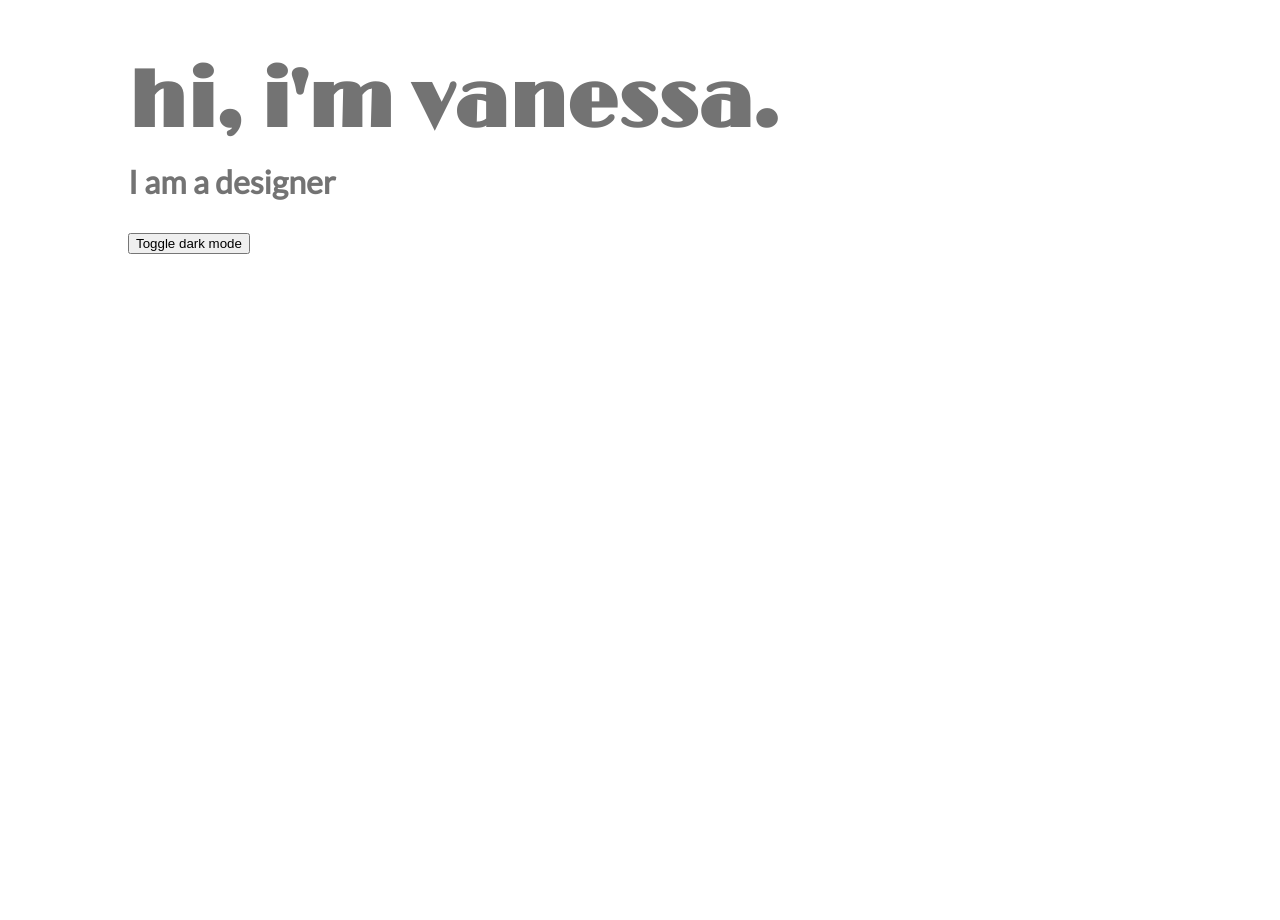
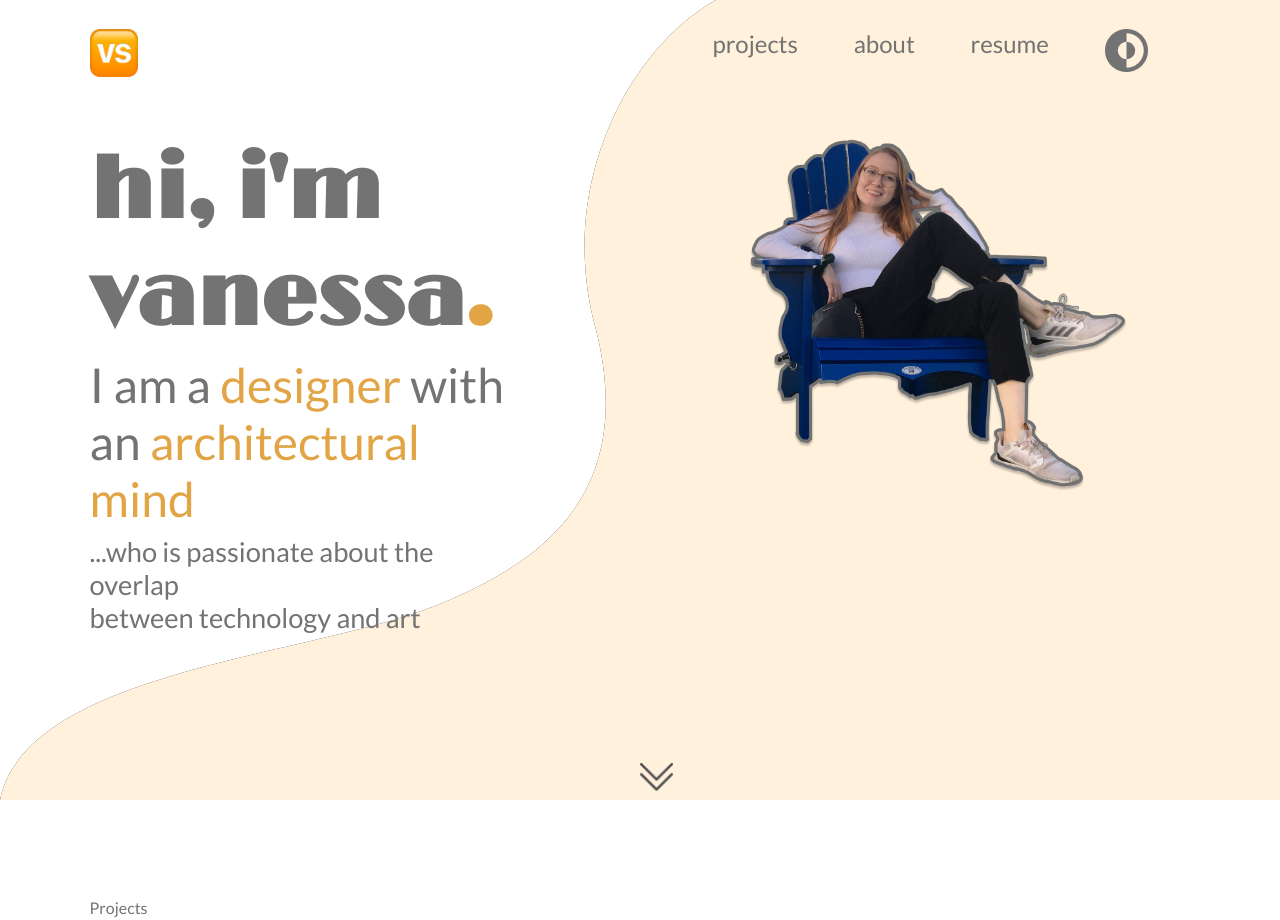
Before and after one commit to v-szymanski/Website, a plain HTML site: page index.html in a window 1280 px wide. Shown: the top 920 px of the page. Before the commit the page ends 800 px from the top, so only its background shows below. Drawn offline with nearby package versions, Linux system fonts and the light colour scheme.

Commit message:
Landing page

```diff
--- a/darkModeFunc.js
+++ b/darkModeFunc.js
@@ -1,4 +1,22 @@
+var ifDark = false;
+
 function darkModeFunc() {
-    var element = document.body;
-    element.classList.toggle("dark-mode");
+    const lightBackground = document.querySelector('.darkModeContainer');
+    const darkBackground = document.querySelector('.darkModeContainer2');
+
+    if (ifDark){
+        ifDark = false;
+        lightBackground.classList.remove('hidden');
+        var element = document.body;
+        element.classList.remove("dark-mode");
+    }
+
+    else{
+        var element = document.body;
+        element.classList.toggle("dark-mode");
+        lightBackground.classList.add('hidden');
+        ifDark = true;
+    }
+
+
 }
--- a/index.html
+++ b/index.html
@@ -12,43 +12,50 @@
     <link rel="preconnect" href="https://fonts.googleapis.com">
     <link rel="preconnect" href="https://fonts.gstatic.com" crossorigin>
     <link href="https://fonts.googleapis.com/css2?family=Lato&family=Limelight&display=swap" rel="stylesheet">
-
-    <style>
-        body {
-            font-size: 100%;
-            color: #737373;
-            background-color: white;
-            margin-left: 10%;
-            margin-right: 10%;
-        }
-
-        .dark-mode {
-            background-color: #454545;
-            color: #E4E4E4;
-        }
-
-        h1 {
-            font-size: 5em;
-            font-family: 'Limelight', cursive;
-            margin-bottom: 0%;
-        }
-
-        h3 {
-            font-size: 2em;
-            font-family: 'Lato', sans-serif;
-            margin-top: 1%;
-        }
-
-        p {
-            font-size: 1em;
-        }
-        </style>
-
 </head>
 
 <body>
-    <h1>hi, i'm vanessa.</h1>
-    <h3>I am a designer</h3>
-    <button type="button" onclick="darkModeFunc()">Toggle dark mode</button>
+    <div class="darkModeContainer">
+    </div>
+    <div class="darkModeContainer2">
+    </div>
+
+    <div class="background">
+        <div class="header">
+            <ul style="font-family: 'Lato', sans-serif">
+                <li role="img" aria-label="VS" style="float:left"><a href="index.html"><img class="faviconpic" src="/Images/VS Icon.png"></a></li>
+                <li role="img" aria-label="moon"><a onclick="darkModeFunc()"><img class="darkmodeicon" src="/Images/Darkmodeicon.png"></a></li>
+                <li><a href="https://drive.google.com/file/d/177h9IKO2FMgiAkwfD8N2Vak57CApNIWh/view?usp=sharing" target="blank">resume</a></li>
+                <li><a href="about.html">about</a></li>
+                <li><a href="#section1">projects</a></li>
+            </ul>
+        </div>
+
+        <div class="body">
+            <div class="left-container">
+                <h1>hi, i'm vanessa<span style="color: #E2A545">.</span></h1>
+                <h3>I am a <span style="color: #E2A545">designer</span> with<br>an <span style="color: #E2A545">architectural mind</span></h3>
+                <h4>...who is passionate about the overlap<br>between technology and art</h4>
+                <!--<button type="button" class="button">button</button><br>-->
+            </div>
+            <div class="right-container">
+                <img class="prof-pic" src="/Images/Homescreen image.png" alt="Photo of me">
+            </div>
+            <div class="scroll-container">
+                <a href="#section1"><p role="img" aria-label="down-arrow"><img class="scrollicon" src="/Images/scroll icon.png"></p></a>
+            </div>
+
+            <br><br><br><br><br><br><br><br><br><br><br><br><br><br><br><br><br><br><br><br><br><br><br><br>
+            <br><br><br><br><br><br><br><br><br><br><br><br><br><br><br><br><br><br><br><br>
+            <a name="section1"><p>Projects</p></a>
+            <br><br><br><br><br><br><br><br><br><br><br><br><br><br><br><br><br><br><br><br><br><br><br><br>
+            <br><br><br><br><br><br><br><br>
+            </div>
+
+        <div class="footer">
+            <p>Designed and coded with 🧡 by Vanessa Szymanski</p>
+        </div>
+    </div>
+
 </body>
 </html>
--- /dev/null
+++ b/styles.css
@@ -0,0 +1,206 @@
+html {
+    scroll-behavior: smooth;
+}
+
+.darkModeContainer2 {
+    background-image: url("WaveDark.svg");
+    background-position: top;
+    background-position: right;
+    height: 100vh;
+    width: 100%;
+    margin: 0px;
+    z-index: -100;
+    top: 0;
+    position: absolute;
+}
+
+.background{
+    top: 0;
+    position: absolute;
+}
+
+.hidden{
+    display:none;
+}
+
+body {
+    display: flex;
+    color: #737373;
+    background-color: white;
+    height: 100%;
+    margin: 0px;
+}
+
+.dark-mode {
+    background-color: #454545;
+    /*background-image: url("WaveDark.svg");*/
+    color: #E4E4E4;
+}
+
+h1 {
+    font-size: 5.5em;
+    font-family: 'Limelight', cursive;
+    margin-bottom: 0%;
+}
+
+h3 {
+    font-size: 3em;
+    font-family: 'Lato', sans-serif;
+    font-weight: 200;
+    margin-top: 1%;
+    margin-bottom: 0%;
+}
+
+h4 {
+    font-size: 1.7em;
+    font-family: 'Lato', sans-serif;
+    font-weight: 100;
+    margin-top: 2%;
+}
+
+p {
+    font-size: 1em;
+    font-family: 'Lato', sans-serif;
+}
+
+.button {
+    background-color: #4CAF50; /* Green */
+    border: none;
+    color: white;
+    padding: 15px 32px;
+    text-align: center;
+    text-decoration: none;
+    display: inline-block;
+    font-size: 16px;
+    cursor: pointer;
+}
+
+ul {
+    list-style-type: none;
+    padding: 1% 5% 5% 0%;
+    overflow: hidden;
+    position: fixed;
+    top: 0;
+    width: 87%;
+  }
+
+li {
+    float: right;
+    padding-right: 5%;
+}
+
+li a {
+    display: block;
+    color: #737373;
+    text-decoration: none;
+    font-size: 24px;
+}
+
+.active {
+    text-decoration: underline;
+}
+
+.left-container{
+    float: left;
+    width: 38%;
+    margin-right: 12%;
+    margin-top: -1%;
+    padding: 0 0 5% 0;
+    /*top right bottom left*/
+}
+
+.right-container{
+    float: right;
+    width: 50%;
+}
+
+.scroll-container {
+    float: left;
+    width: 100%;
+    height: auto;
+    margin-top: 2%;
+}
+
+.prof-pic{
+    width: 75%;
+    height: auto;
+    padding-left: 15%;
+    padding-top: 2%;
+}
+
+.faviconpic {
+    width: 40%;
+    height: auto;
+}
+
+.scrollicon {
+    width: 3%;
+    padding: 0 50%;
+    height: auto;
+}
+
+.darkModeContainer{
+    background-image: url("Wave.svg");
+    background-position: top;
+    background-position: right;
+    height: 100vh;
+    width: 100%;
+    margin: 0px;
+    z-index: -20;
+}
+
+.header{
+    height: 10%;
+    width: 87%;
+    background: transparent;
+    margin: 5% 6% 5% 7%;
+}
+
+.body {
+    margin: 7%;
+}
+
+.footer{
+    margin: 5%;
+    margin-left: 7%;
+    margin-right: 7%;
+}
+
+@media only screen and (max-width: 767px) { /*mobile - smaller than an iPad*/
+    .container {
+        background-image: none;
+    }
+    .container2 {
+        background-image: none;
+    }
+
+    .prof-pic {
+        padding-top: 7%;
+    }
+}
+
+@media only screen and (min-width: 768px) and (max-width: 1023px) { /*tablet - smaller than most laptops*/
+    .container {
+
+    }
+    .container2 {
+
+    }
+
+    .prof-pic {
+        padding-top: 7%;
+    }
+}
+
+@media only screen and (min-width: 1024px) and (max-width: 1439px) { /*laptop - smaller than a monitor*/
+    .container {
+
+    }
+    .container2 {
+
+    }
+
+    .prof-pic {
+        padding-top: 7%;
+    }
+}
```
Also changed, not shown: about.html (added, +21 -0 lines), test.html (added, +16 -0 lines), Images/Darkmodeicon.png (added), Images/Homescreen image.png (added), Images/VS Icon.png (renamed from VS Icon.png), Images/scroll icon.png (added), Wave.svg (added), WaveDark.svg (added).
